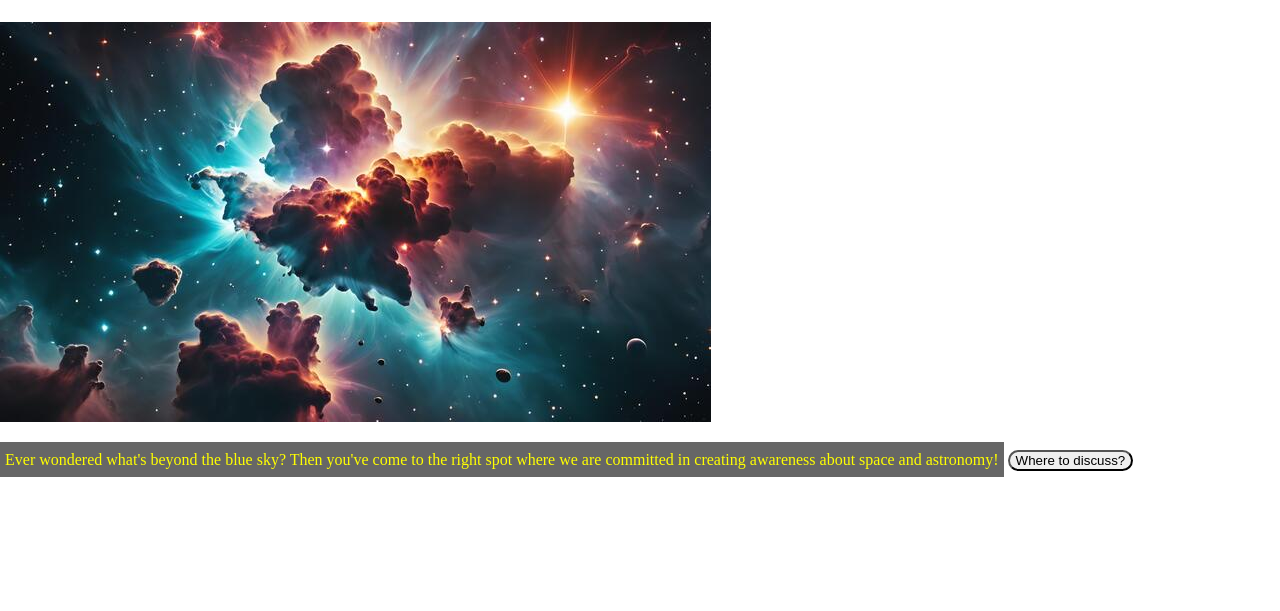
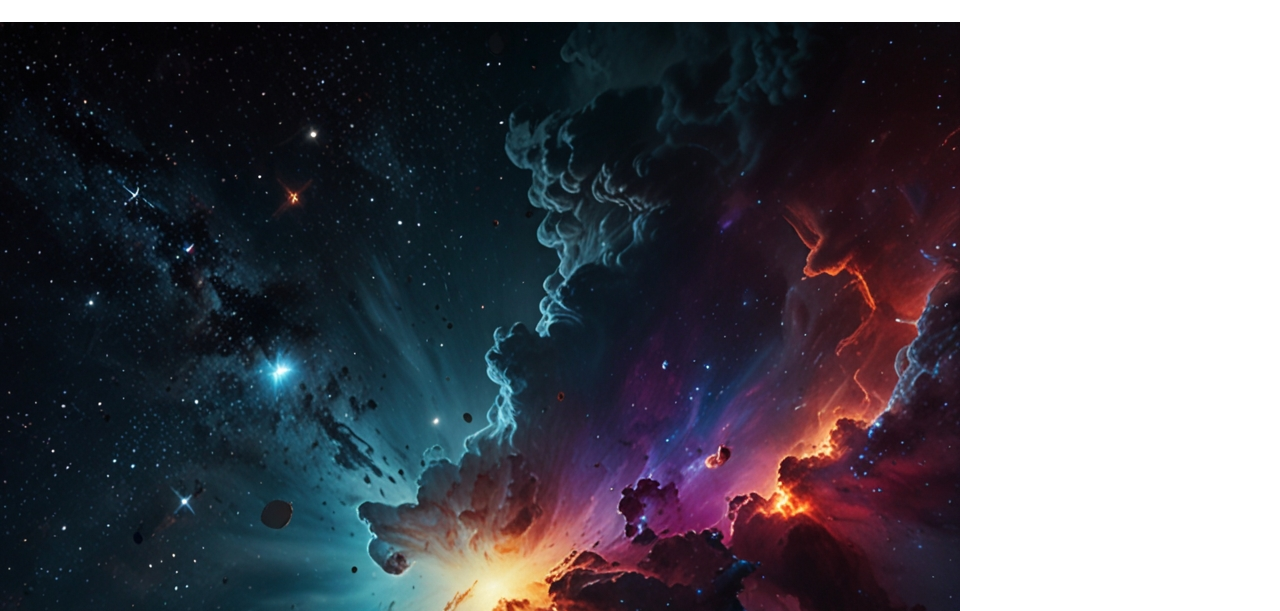
Before and after one commit to Eduspace-collab/EduSpace1.github.io, a plain HTML site: page index.html in a window 1280 px wide. Shown: the part 189-800 px from the top of the page. Drawn offline with Linux system fonts and the light colour scheme.

Commit message:
Update index.html
Nth

```diff
--- a/index.html
+++ b/index.html
@@ -88,7 +88,7 @@
 
     <div id="tab1" class="tab active">
         <h2>Introduction to EduSpace</h2>
-        <img src="spacee.jpg" alt="A breathtaking view from space" style="max-width: 100%; height:auto;">
+        <img src="space.jpg" alt="A breathtaking view from space" style="max-width: 100%; height:auto;">
         <p>Ever wondered what's beyond the blue sky? Then you've come to the right spot where we are committed in creating awareness about space and astronomy!</p>
         <button type="button" onclick="myFunction()">Where to discuss?</button>
         <script>
```
